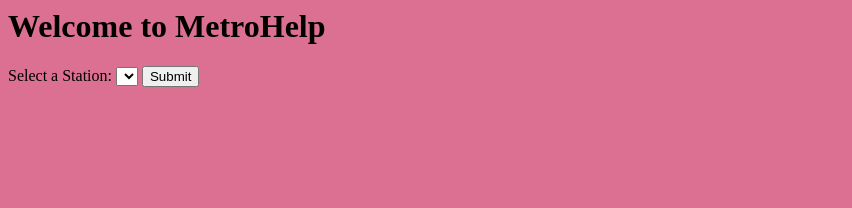
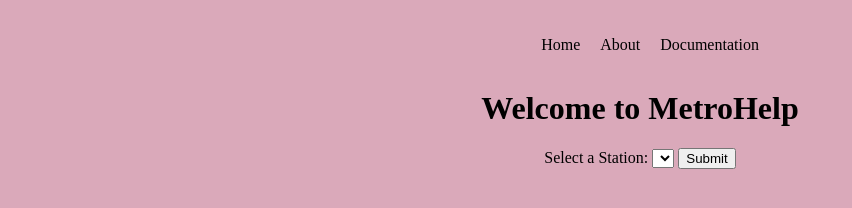
Before and after one commit to jpalmer456/INST377-WMATA, a plain HTML site: page index.html in a window 1280 px wide. Shown: the whole page, without its empty margins (0-852 px from the left). Drawn offline with Linux system fonts and the light colour scheme; no server answers.

Commit message:
Add files via upload

```diff
--- a/index.html
+++ b/index.html
@@ -1,12 +1,21 @@
+<!DOCTYPE html>
 <html>
 <head>
     <title>Home Page</title>
     <link rel="stylesheet" href="styling.css" type="text/css">
     <script type="text/javascript" src="stationinfo.js"></script>
 </head>
+
 <body id="body">
+    <nav>
+        <ul>
+            <li><a href="index.html">Home</a></li>
+            <li><a href="about.html">About</a></li>
+            <li><a href="documentation.html">Documentation</a></li>
+        </ul>
+    </nav>
     <h1>Welcome to MetroHelp</h1>
-        <form name="stations" onsubmit="stationInfo(); return false">
+    <form name="stations" id="stationForm">
         <label for="station">Select a Station:</label>
         <select id="station" name="station">
         </select>
--- a/styling.css
+++ b/styling.css
@@ -1,3 +1,35 @@
 #body {
-    background-color: palevioletred;
+    background-color: rgb(218, 169, 186);
+    text-align: center;
 }
+
+nav {
+    display: flex;
+    justify-content: center;
+    margin-top: 20px;
+}
+
+nav ul {
+    list-style: none;
+    display: flex;
+}
+
+nav li {
+    margin-right: 20px;
+    color: aqua;
+    transition: background-color 0.7s ease;
+}
+
+nav li:hover {
+    background-color: blanchedalmond;
+}
+
+nav li a {
+    text-decoration: none;
+    color: black;
+}
+
+h1, h2, p {
+    margin-top: 20px;
+    text-align: center;
+}
```
Also changed, not shown: about.html (added, +31 -0 lines), documentation.html (added). Lines whose indentation alone changed are shown as unchanged.
